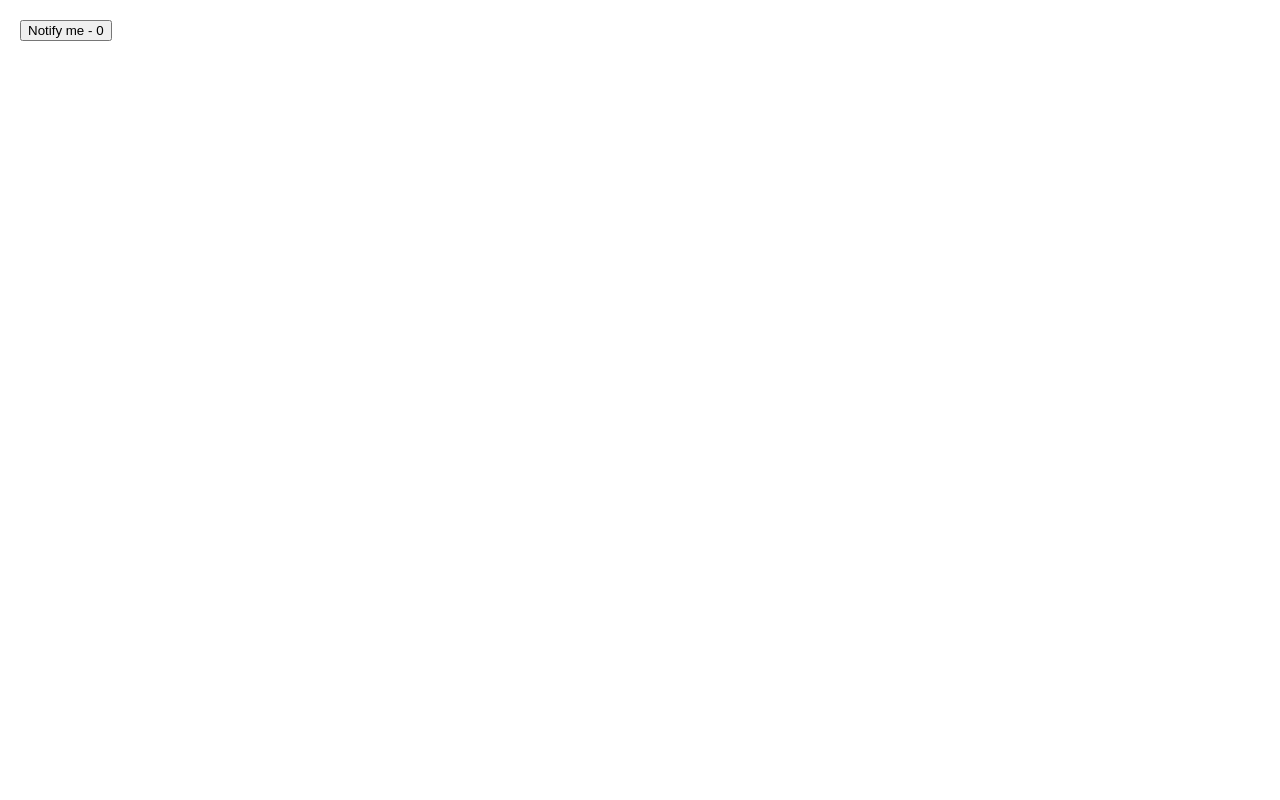
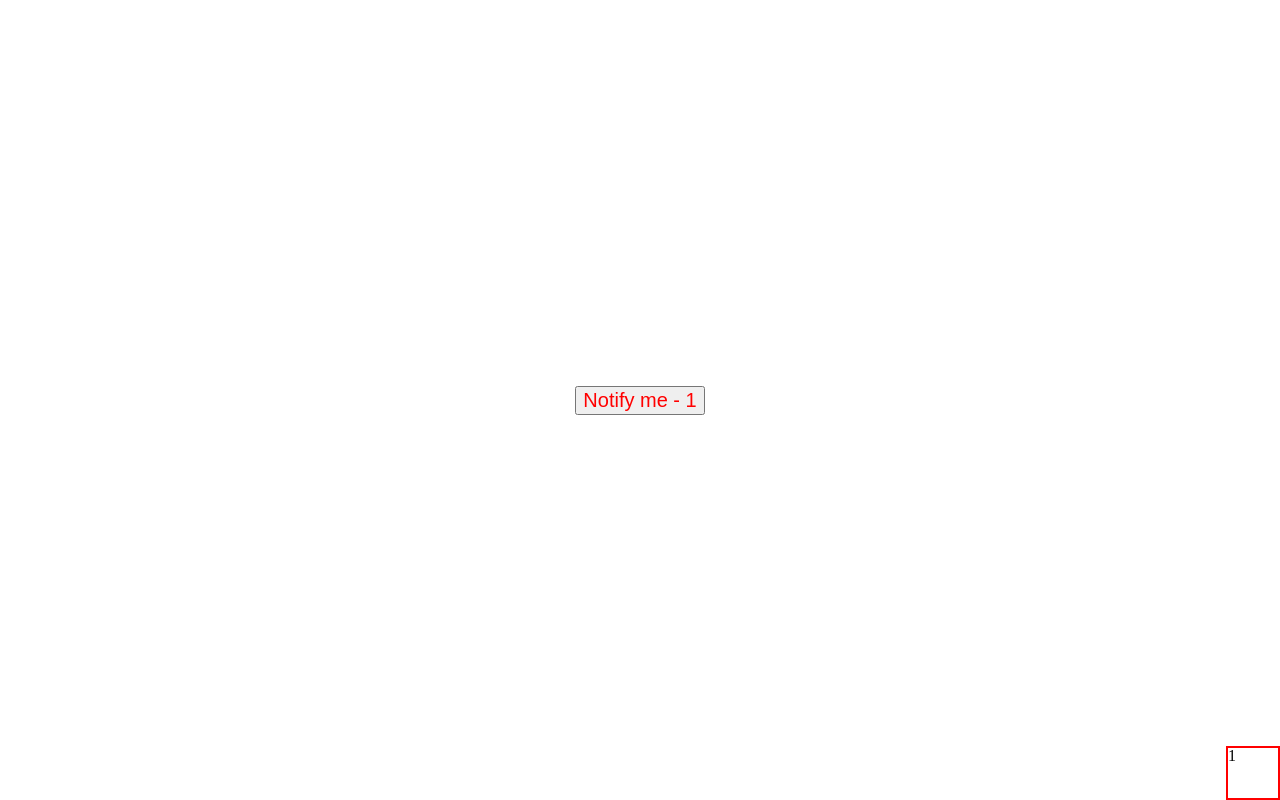
Before and after one commit to amerre/Notify, a Vue app: page / in a window 1280 px wide. Built offline with nearby package versions, Linux system fonts and the light colour scheme.

Commit message:
:art: Building the basic styling

```diff
--- a/src/App.vue
+++ b/src/App.vue
@@ -18,9 +18,9 @@ export default {
 </script>
 
 <style lang="scss">
-@import "./assets/main.scss";
+@import "./assets/reset.scss";
 
 #app {
-  margin: 20px;
+  height: 100vh;
 }
 </style>
--- a/src/assets/main.scss
+++ /dev/null
@@ -1,2 +0,0 @@
-@import "./styles/reset.scss";
-@import "./styles/variables.scss";
--- a/src/components/Button.vue
+++ b/src/components/Button.vue
@@ -1,5 +1,7 @@
 <template>
-  <button @click="showPopup++">Notify me - {{ showPopup }}</button>
+  <div class="wrapper">
+    <button @click="showPopup++">Notify me - {{ showPopup }}</button>
+  </div>
 </template>
 
 <script>
@@ -16,3 +18,16 @@ export default {
   }
 };
 </script>
+
+<style lang="scss" scoped>
+.wrapper {
+  display: flex;
+  justify-content: center;
+  align-items: center;
+  height: 100%;
+  button {
+    font-size: 20px;
+    color: red;
+  }
+}
+</style>
--- a/src/components/Popup.vue
+++ b/src/components/Popup.vue
@@ -1,14 +1,20 @@
 <template>
-  <div>
+  <div class="wrapper">
     <div id="popup" v-for="(popup, index) in this.$store.state.popup" :key="index">{{ popup }}</div>
   </div>
 </template>
 
 <style lang="scss" scoped>
-#popup {
-  border: 2px solid red;
-  width: 50px;
-  height: 50px;
-  margin: 30px;
+.wrapper {
+  display: flex;
+  flex-direction: column-reverse;
+  position: absolute;
+  bottom: 0;
+  right: 0;
+  #popup {
+    border: 2px solid red;
+    width: 50px;
+    height: 50px;
+  }
 }
 </style>
--- a/src/store.js
+++ b/src/store.js
@@ -5,14 +5,14 @@ Vue.use(Vuex);
 
 export default new Vuex.Store({
   state: {
-    popup: 0
+    popup: 1
   },
   mutations: {
     POPUP_COMMIT(state, payload) {
       state.popup = payload;
       setTimeout(function() {
         state.popup -= 1;
-      }, 1000);
+      }, 2000);
     }
   },
   actions: {}
```
Also changed, not shown: src/assets/reset.scss (renamed from src/assets/styles/reset.scss), src/assets/styles/variables.scss (deleted).
